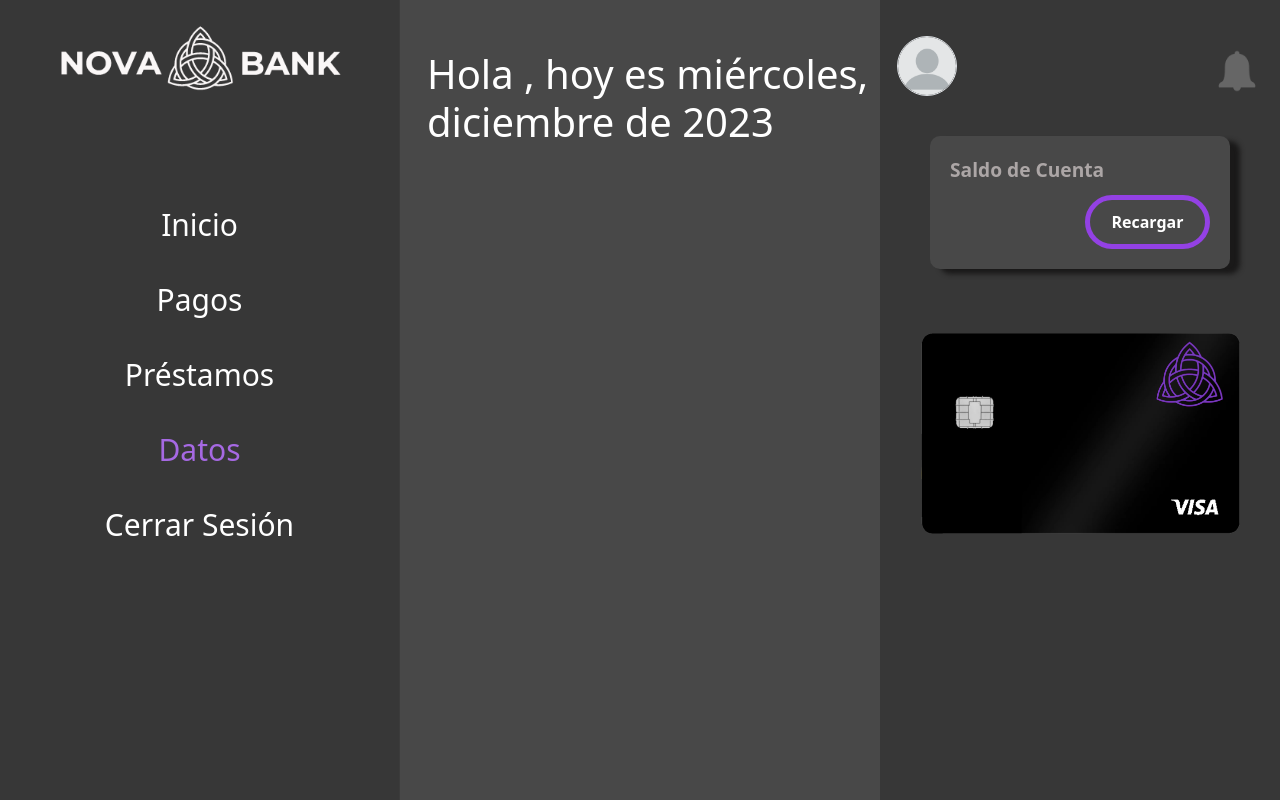
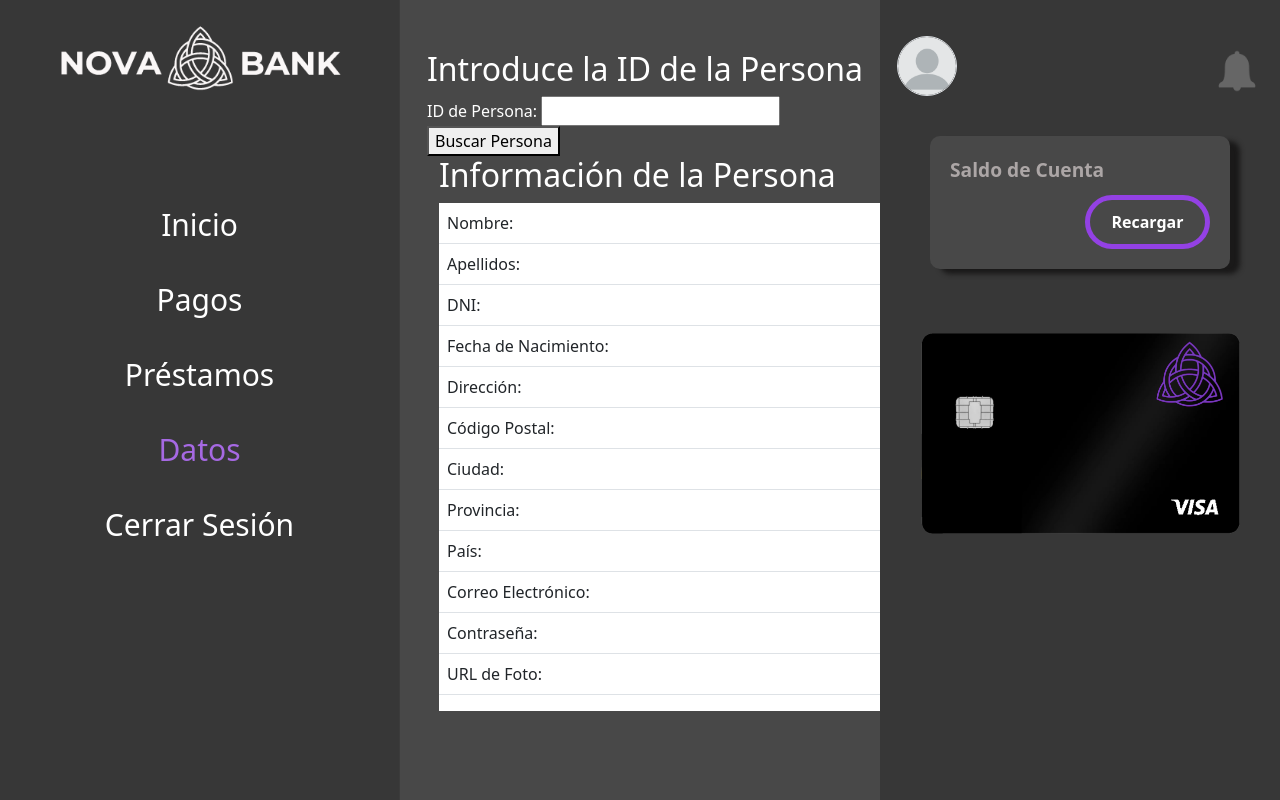
Before and after one commit to JCCutino/NovaBank, a PHP site: page /paginas_admin/pagina_datos_admin.php in a window 1280 px wide. Run offline with PHP 8.4, Linux system fonts and the light colour scheme; the visitor is signed in with stand-in values (Sample User, id 1); data comes from the database, SQL or seed files in the repository; some libraries are stand-ins or nearby versions.

Commit message:
Mostrar Datos Persona

```diff
--- /dev/null
+++ b/funcionalidades/comprobarDatosAdmin.php
@@ -0,0 +1,21 @@
+<?php
+
+
+if (isset($_SESSION['datosPersona'])) {
+
+    $datosPersona = $_SESSION['datosPersona'];
+
+    $nombre = $datosPersona['Nombre'];
+    $apellidos = $datosPersona['Apellidos'];
+    $dni = $datosPersona['DNI'];
+    $fechaNacimiento = $datosPersona['Fecha_nacimiento'];
+    $direccion = $datosPersona['Direccion'];
+    $codigoPostal = $datosPersona['CP'];
+    $ciudad = $datosPersona['Ciudad'];
+    $provincia = $datosPersona['Provincia'];
+    $pais = $datosPersona['Pais'];
+    $correoElectronico = $datosPersona['Correo_Electronico'];
+    $contrasena = $datosPersona['Contrasena'];
+    $urlFoto = $datosPersona['Url_Foto'];
+}
+?>
--- a/paginas_admin/pagina_datos_admin.php
+++ b/paginas_admin/pagina_datos_admin.php
@@ -1,5 +1,6 @@
 <?php
 include '../funcionalidades/obtenerDatos.php';
+include '../funcionalidades/comprobarDatosAdmin.php';
  include '../funcionalidades/seguridadSesion.php';
 
 ?>
@@ -89,9 +90,76 @@ include '../funcionalidades/obtenerDatos.php';
       <div class="col-lg-3 col-md-12  order-2 container-invisible" ></div>
 
         <div class="col-lg-6 col-md-12 main-content order-2"  id="container-responsive">
-        <h1><?php echo "Hola ".$nombreSimple. ", hoy es ".$fecha ?></h1>
+
+           <h2>Introduce la ID de la Persona</h2>
+
+    <form action="../funcionalidades/obtenerDatosCompletosAdmin.php" method="post">
+        <label for="idPersona">ID de Persona:</label>
+        <input type="number" id="idPersona" name="idPersona" required>
+        <br>
+        <button type="submit">Buscar Persona</button>
+    </form>
 
 
+<div class="container">
+    <h2>Información de la Persona</h2>
+    <?php if (isset($datosPersona)) : ?>
+        <div class="table-responsive bg-white">
+            <table class="table">
+                <tr>
+                    <td>Nombre:</td>
+                    <td><?php echo $nombre; ?></td>
+                </tr>
+                <tr>
+                    <td>Apellidos:</td>
+                    <td><?php echo $apellidos; ?></td>
+                </tr>
+                <tr>
+                    <td>DNI:</td>
+                    <td><?php echo $dni; ?></td>
+                </tr>
+                <tr>
+                    <td>Fecha de Nacimiento:</td>
+                    <td><?php echo $fechaNacimiento; ?></td>
+                </tr>
+                <tr>
+                    <td>Dirección:</td>
+                    <td><?php echo $direccion; ?></td>
+                </tr>
+                <tr>
+                    <td>Código Postal:</td>
+                    <td><?php echo $codigoPostal; ?></td>
+                </tr>
+                <tr>
+                    <td>Ciudad:</td>
+                    <td><?php echo $ciudad; ?></td>
+                </tr>
+                <tr>
+                    <td>Provincia:</td>
+                    <td><?php echo $provincia; ?></td>
+                </tr>
+                <tr>
+                    <td>País:</td>
+                    <td><?php echo $pais; ?></td>
+                </tr>
+                <tr>
+                    <td>Correo Electrónico:</td>
+                    <td><?php echo $correoElectronico; ?></td>
+                </tr>
+                <tr>
+                    <td>Contraseña:</td>
+                    <td><?php echo $contrasena; ?></td>
+                </tr>
+                <tr>
+                    <td>URL de Foto:</td>
+                    <td><?php echo $urlFoto; ?></td>
+                </tr>
+            </table>
+        </div>
+    <?php else : ?>
+        <p>Persona no encontrada</p>
+    <?php endif; ?>
+</div>
 
         </div>
 
--- a/paginas_admin/pagina_pagos_admin.php
+++ b/paginas_admin/pagina_pagos_admin.php
@@ -116,7 +116,7 @@ $errorEnvioDinero = json_encode(isset($_SESSION['errorEnvioDinero']) && $_SESSIO
           <div class="container-fluid mt-3">
             <div class="row justify-content-center">
               <div class="col-2">
-                <img src="../img/foto_perfil.webp" alt="Imagen de perfil" class="rounded-circle img-fluid border imagen-perfil">
+              <img src="../img/fp/foto_perfil.webp" alt="Imagen de perfil" class="rounded-circle img-fluid border imagen-perfil">
               </div>
               <div class="col-8 d-flex align-items-center">
                 <h4 class="nombre-usuario"><?php echo $nombreCompleto; ?></h4>
```
Also changed, not shown: funcionalidades/obtenerDatosCompletosAdmin.php (added, +76 -0 lines).
